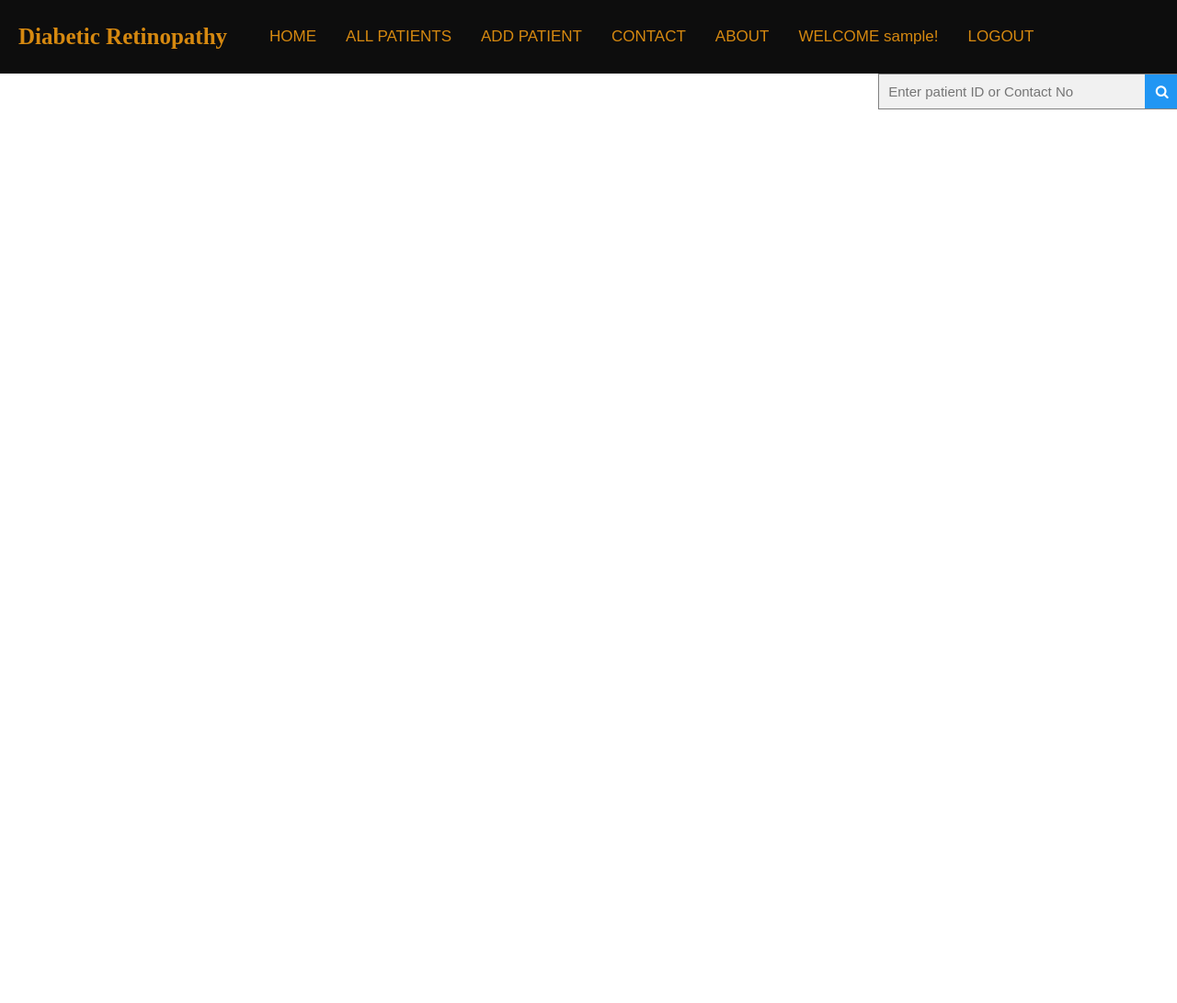
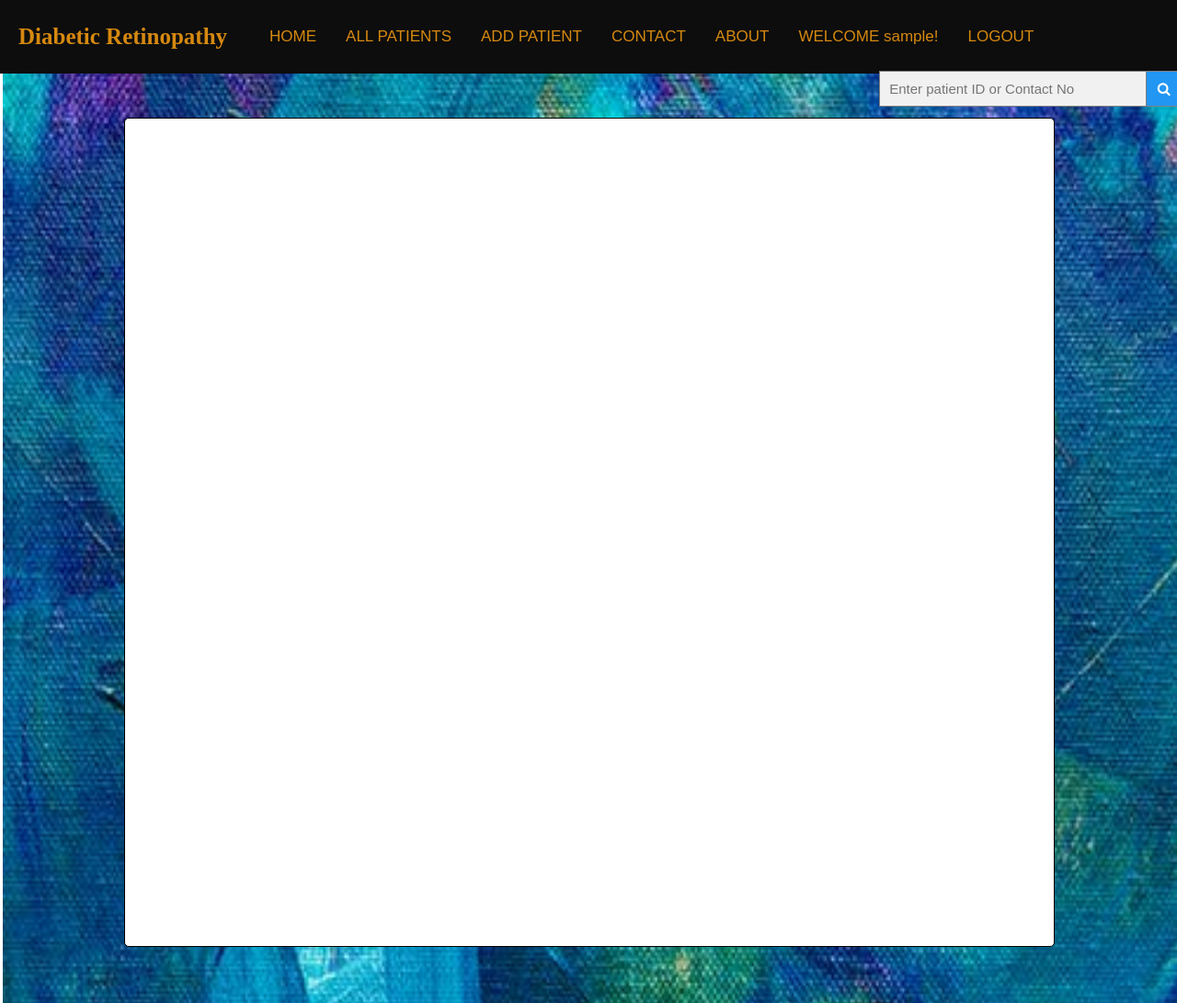
Before and after one commit to AnkithMD/DiabeticRetinopathy, a Django app: page /home/ in a window 1280 px wide. Shown: the whole page at 92% size. Run offline with Django 3.2, Linux system fonts and the light colour scheme; the visitor is signed in with stand-in values (Sample User, id 1); some libraries are stand-ins or nearby versions.

Commit message:
Added css file

```diff
--- /dev/null
+++ b/static/CSS/home.css
@@ -0,0 +1,55 @@
+.bod{
+margin-top:5%;
+Margin-left:10%;
+background-color:white;
+width:80%;
+Height:900px;
+border: 1px solid black;
+border-radius: 5px;
+position:relative;
+}
+body{
+margin-top:5%;
+border:1px solid white;
+}
+.slides{
+margin-left:-.5%;
+width:100%;
+height:100%;
+position:fixed;
+z-index:0;
+}
+
+div.second{
+    position:fixed;
+    height:15px;
+    margin-left:74%;
+    margin-top:42px;
+    outline:none;
+    width:30%;
+    z-index:1;
+}
+div.second input[type=text]{
+  padding: 10px;
+  font-size: 15px;
+  border: 1px solid grey;
+  float: left;
+  width: 70%;
+  background: #f1f1f1;
+  margin-top:-30px;
+  z-index:1
+}
+div.second button {
+  float:left;
+  width: 10%;
+  padding: 10px;
+  background: #2196F3;
+  color: white;
+  font-size: 15px;
+  border: 1px solid grey;
+  border-left: none;
+  cursor: pointer;
+  position:relative;
+  margin-top:-30px;
+
+}
--- a/static/CSS/listall.css
+++ b/static/CSS/listall.css
@@ -61,14 +61,13 @@ z-index:1;
 }
 
 table.but{
-margin-top:-50px;
+margin-top:50px;
 position:fixed;
-z-index:1;
 float:left;
 }
 
 .but button{
-margin-top:-0px;
+margin-top:0px;
 margin-bottom:30px;
 padding: 15px 25px;
 width:100%;
--- a/static/CSS/navbar.css
+++ b/static/CSS/navbar.css
@@ -41,39 +41,6 @@ div.first * {
 header div{
     margin: 20px;
 }
-div.second{
-    position:fixed;
-    float:left;
-    height:15px;
-    margin-left:74%;
-    margin-top:69px;
-    outline:none;
-    width:30%;
-    z-index:1;
-}
-div.second input[type=text]{
-  padding: 10px;
-  font-size: 15px;
-  border: 1px solid grey;
-  float: left;
-  width: 70%;
-  background: #f1f1f1;
-  margin-top:3px;
-}
-div.second button {
-  float:left;
-  width: 10%;
-  padding: 10px;
-  background: #2196F3;
-  color: white;
-  font-size: 15px;
-  border: 1px solid grey;
-  border-left: none;
-  cursor: pointer;
-  position:relative;
-  margin-top:-39px;
-  margin-left:75.5%;
-}
 
 html{
 overflow-y:scroll;
--- a/templates/home.html
+++ b/templates/home.html
@@ -1,13 +1,12 @@
 {% extends 'base.html' %}
 
-{% block title %}
-	Home
-{% endblock title %}
 {% load static %}
+
+{% block header%}
 <meta name="viewport" content="width=device-width, initial-scale=1">
 <link rel="stylesheet" type="text/css" href="{% static 'CSS/navbar.css' %}">
 <link rel="stylesheet" href="https://cdnjs.cloudflare.com/ajax/libs/font-awesome/4.7.0/css/font-awesome.min.css">
-{% block header%}
+<link rel="stylesheet" type="text/css" href="{% static 'CSS/home.css' %}">
 <script type="text/javascript">
 		function validate(event)
 		{
@@ -30,17 +29,35 @@
 
 			}
 		}
-	</script>
+		var i=0;
+		var images = [];
+		var time=3000;
+
+		images[0]= '/static/images/blue.jpeg';
+		images[1]= '/static/images/books.jpeg';
+
+		function changeImg()
+	{
+		document.slide.src = images[i];
+
+		if(i < images.length-1)
+		{
+		    i++;
+		} else
+		{
+		    i = 0;
+		}
+
+		setTimeout("changeImg()", time);
+	}
+		window.onload = changeImg;
+</script>
 {% endblock header %}
+{% block body %}
+<img name="slide" class="slides">
 
-{% block body %}
-
-<form action="/search" method="POST" >
-	        {% csrf_token %}
-			<div class="second">
+<div class="second">
     <input type="text" placeholder="Enter patient ID or Contact No">
     <button type="submit"><i class="fa fa-search"></i></button></div>
-        </form>
-
-
+<div class="bod"></div>
 {% endblock body %}
```
Also changed, not shown: static/images/blue.jpeg (added), static/images/books.jpeg (added), templates/blue.jpeg (added), templates/books.jpeg (added).
